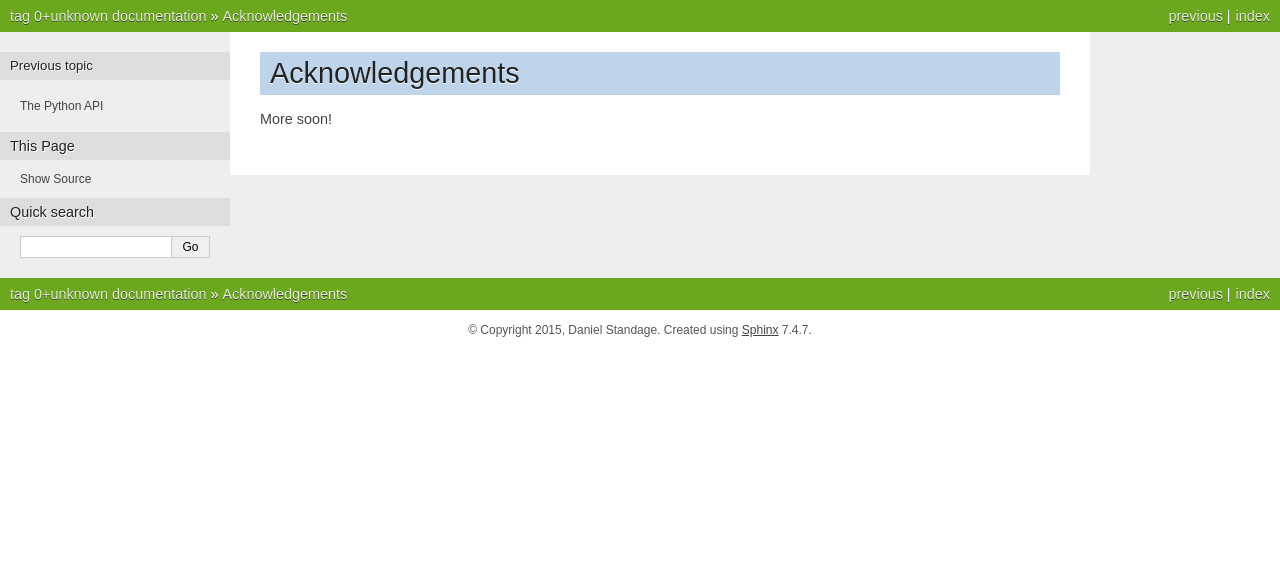
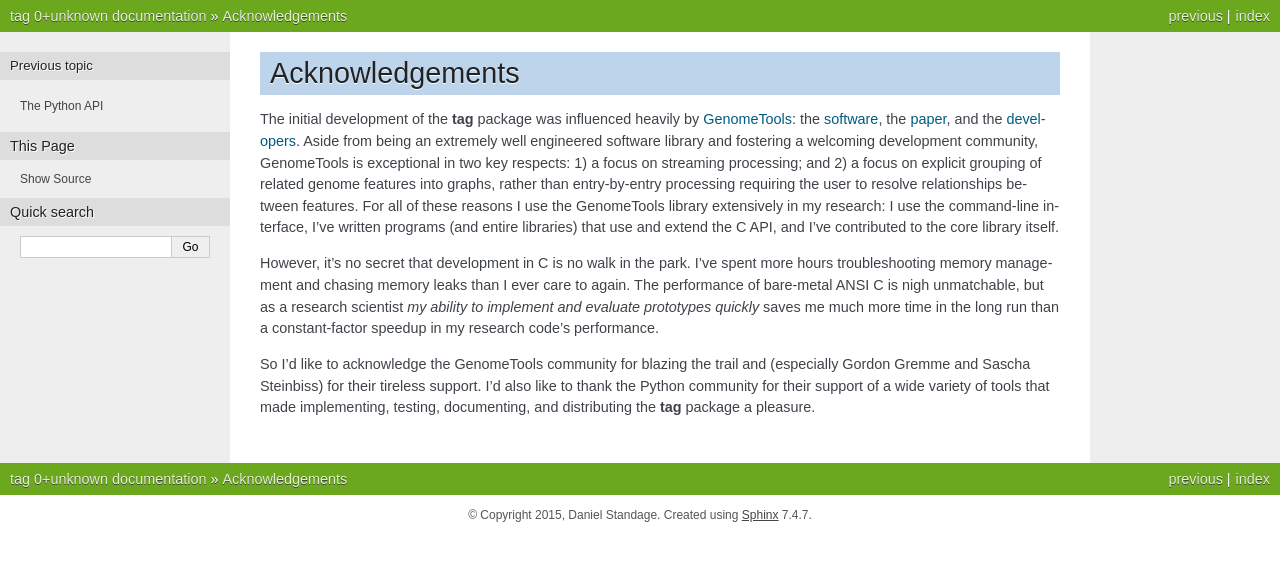
Before and after one commit to standage/tag, a Sphinx documentation site: the page built from docs/acknowledgements.rst, in a window 1280 px wide. Shown: the top 561 px of the page. Built offline with Sphinx 7.4.7, drawn with Linux system fonts in a browser that asks for light colours.

Commit message:
Added acknowledgements to the docs

```diff
--- a/docs/acknowledgements.rst
+++ b/docs/acknowledgements.rst
@@ -1,4 +1,13 @@
 Acknowledgements
 ================
 
-More soon!
+The initial development of the **tag** package was influenced heavily by `GenomeTools <http://genometools.org>`_: the `software <https://github.com/genometools/genometools>`_, the `paper <http://dx.doi.org/10.1109/TCBB.2013.68>`_, and the `developers <https://github.com/genometools/genometools/graphs/contributors>`_.
+Aside from being an extremely well engineered software library and fostering a welcoming development community, GenomeTools is exceptional in two key respects: 1) a focus on streaming processing; and 2) a focus on explicit grouping of related genome features into graphs, rather than entry-by-entry processing requiring the user to resolve relationships between features.
+For all of these reasons I use the GenomeTools library extensively in my research: I use the command-line interface, I've written programs (and entire libraries) that use and extend the C API, and I've contributed to the core library itself.
+
+However, it's no secret that development in C is no walk in the park.
+I've spent more hours troubleshooting memory management and chasing memory leaks than I ever care to again.
+The performance of bare-metal ANSI C is nigh unmatchable, but as a research scientist *my ability to implement and evaluate prototypes quickly* saves me much more time in the long run than a constant-factor speedup in my research code's performance.
+
+So I'd like to acknowledge the GenomeTools community for blazing the trail and (especially Gordon Gremme and Sascha Steinbiss) for their tireless support.
+I'd also like to thank the Python community for their support of a wide variety of tools that made implementing, testing, documenting, and distributing the **tag** package a pleasure.
```
